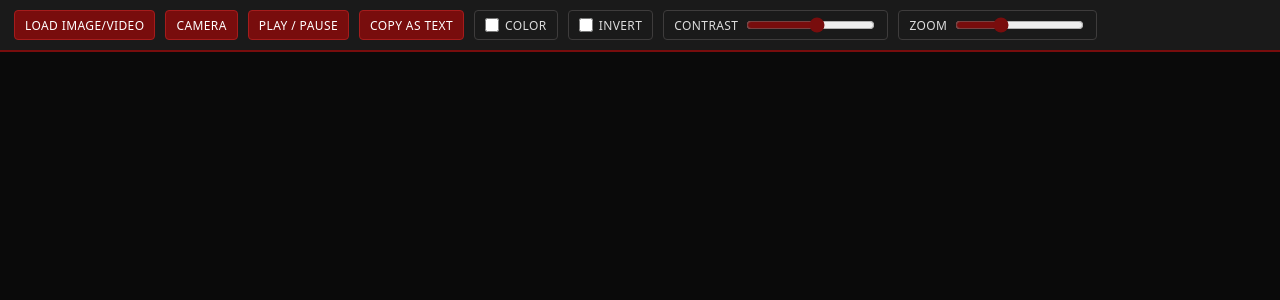
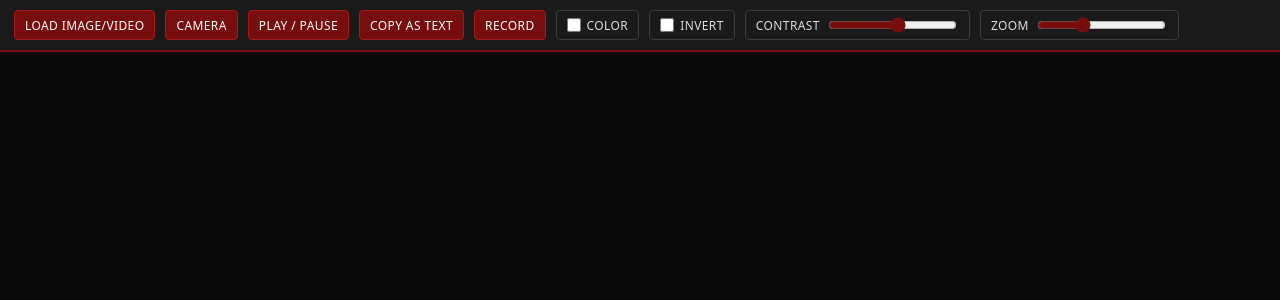
Before and after one commit to RemTheGem/WASCII, a React (Vite) app: page / in a window 1280 px wide. Shown: the top 300 px of the page. Built offline with nearby package versions, Linux system fonts and the light colour scheme.

Commit message:
FEATURE: add record canvas

```diff
--- a/src/App.jsx
+++ b/src/App.jsx
@@ -8,6 +8,9 @@ export default function App(){
   const preRef = useRef(null)
   const displayCanvasRef = useRef(null)
   const imageRef = useRef(null)
+  const mediaRecorderRef = useRef(null)
+  const recordedChunksRef = useRef([])
+  const [recording, setRecording] = useState(false)
   const [contrast, setContrast] = useState(1.15)
   const [zoom, setZoom] = useState(1)
   const [invert, setInvert] = useState(false)
@@ -74,11 +77,13 @@ export default function App(){
           canvas.width = columns
           canvas.height = rows
           // flip camera
+          ctx.save()
           if(video.srcObject){
             ctx.translate(columns, 0)
             ctx.scale(-1, 1)
           }
           ctx.drawImage(source, 0, 0, columns, rows)
+          ctx.restore()
           const {data} = ctx.getImageData(0,0,columns, rows)
           if(color){
             pre.style.display = 'none'
@@ -87,7 +92,7 @@ export default function App(){
             displayCanvas.height = rows *cellHeight
             displayCtx.font = '8px monospace'
             displayCtx.textBaseline = 'top'
-            displayCtx.fillStyle = '#2d2d2d'
+            displayCtx.fillStyle = '#0a0a0a'
             displayCtx.fillRect(0,0, displayCanvas.width, displayCanvas.height)
 
             for(let y = 0; y < rows; y++){
@@ -111,7 +116,7 @@ export default function App(){
             displayCanvas.height = rows *cellHeight
             displayCtx.font = '8px monospace'
             displayCtx.textBaseline = 'top'
-            displayCtx.fillStyle = '#2d2d2d'
+            displayCtx.fillStyle = '#0a0a0a'
             displayCtx.fillRect(0,0, displayCanvas.width, displayCanvas.height)
             displayCtx.fillStyle = '#fff'
             let out = ''
@@ -121,8 +126,9 @@ export default function App(){
                 let gray = 0.299 * data[i] + 0.587 * data [i + 1] + 0.114 * data[i +2]
                 gray = Math.min(255, Math.max(0, (gray - 128) * contrast + 128))
                 if (invert) gray = 255 - gray
-                out += CHARS[Math.floor(((255 - gray) * (CHARS.length-1)) / 255)]
-                displayCtx.fillText(out, x * cellWidth, y + cellHeight)
+                const chr = CHARS[Math.floor(((255 - gray) * (CHARS.length-1)) / 255)]
+                out += chr
+                displayCtx.fillText(chr, x * cellWidth, y * cellHeight)
               }
               out += '\n'
             }
@@ -183,6 +189,30 @@ export default function App(){
       })
       showMessage('Frame Copied!')
   }
+  const startRecording = () => {
+    const stream = displayCanvasRef.current.captureStream(30)
+    const recorder = new MediaRecorder(stream, {mimeType: 'video/webm'})
+    recordedChunksRef.current = []
+    recorder.ondataavailable = (e) => {
+      if(e.data.size > 0) recordedChunksRef.current.push(e.data)
+    }
+    recorder.onstop = () => {
+      const blob  = new Blob(recordedChunksRef.current, {type: 'video/webm'})
+      const url = URL.createObjectURL(blob)
+      const a = document.createElement('a')
+      a.href = url
+      a.download = `wascii-recording-${Date.now()}.webm`
+      a.click()
+      URL.revokeObjectURL(url)
+    }
+    recorder.start()
+    mediaRecorderRef.current = recorder
+    setRecording(true)
+  }
+  const stopRecording = () =>{
+    mediaRecorderRef.current?.stop()
+    setRecording(false)
+  }
   const showMessage = (text) => {
     setMessage(text)
     setTimeout(() => setMessage(''), 2000)
@@ -199,6 +229,9 @@ export default function App(){
         {color ? <button onClick={copyFrame}>Copy Frame</button>
         : <button onClick={copyAsText}>Copy as Text</button>
         }
+        <button onClick={recording ? stopRecording : startRecording}>
+          {recording ? 'Stop Recording' : 'Record'}
+        </button>
         <label>
           <input type='checkbox' checked={color} onChange={(e)=>setColor(e.target.checked)} /> Color
         </label>
```
